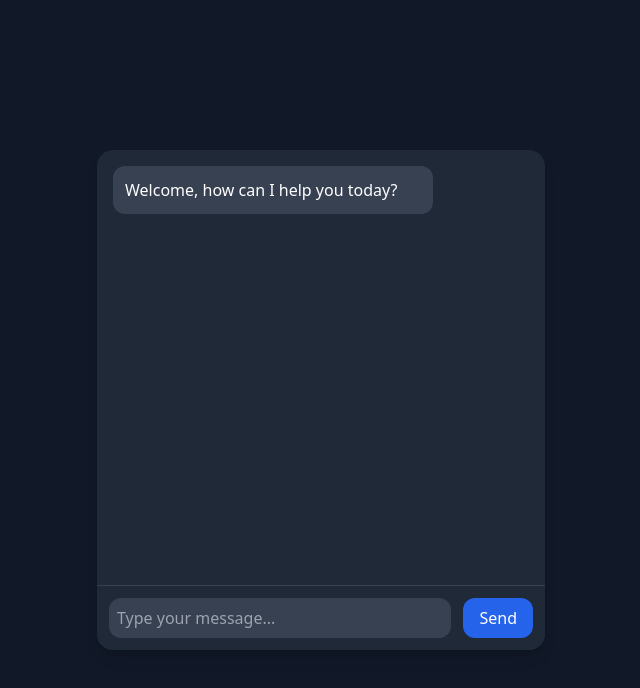
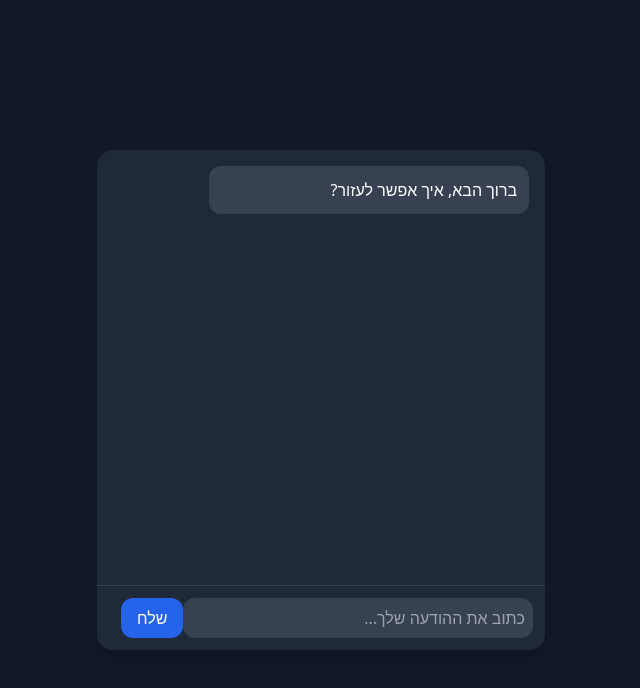
Before and after one commit to RonTheDev/chatbot-UI, a React (Vite) app: page / in a window 1280 px wide. Shown: the top 688 px of the page, without its empty margins (319-959 px from the left). Built offline with nearby package versions, Linux system fonts and the light colour scheme.

Commit message:
Sandbox snapshot commit

```diff
--- a/src/App.tsx
+++ b/src/App.tsx
@@ -7,7 +7,7 @@ interface Message {
 
 export default function Chatbot() {
   const [messages, setMessages] = useState<Message[]>([
-    { sender: "bot", text: "Welcome, how can I help you today?" },
+    { sender: "bot", text: "ברוך הבא, איך אפשר לעזור?" },
   ]);
   const [input, setInput] = useState("");
 
@@ -19,18 +19,24 @@ export default function Chatbot() {
 
     // Simulated bot response
     setTimeout(() => {
-      setMessages((prev) => [...prev, { sender: "bot", text: "Thinking..." }]);
+      setMessages((prev) => [
+        ...prev,
+        { sender: "bot", text: "חושב על תשובה..." },
+      ]);
     }, 500);
   };
 
   return (
-    <div className="min-h-screen bg-gray-900 text-white flex flex-col items-center justify-center p-4">
+    <div
+      dir="rtl"
+      className="min-h-screen bg-gray-900 text-white flex flex-col items-center justify-center p-4"
+    >
       <div className="w-full max-w-md h-[500px] bg-gray-800 rounded-2xl shadow-lg flex flex-col overflow-hidden">
         <div className="flex-1 overflow-y-auto p-4 space-y-2">
           {messages.map((msg, index) => (
             <div
               key={index}
-              className={`p-3 rounded-xl max-w-xs ${
+              className={`p-3 rounded-xl max-w-xs text-right ${
                 msg.sender === "user"
                   ? "bg-blue-600 self-end"
                   : "bg-gray-700 self-start"
@@ -43,8 +49,8 @@ export default function Chatbot() {
         <div className="p-3 border-t border-gray-700 bg-gray-800 flex items-center">
           <input
             type="text"
-            className="flex-1 bg-gray-700 text-white p-2 rounded-xl outline-none"
-            placeholder="Type your message..."
+            className="flex-1 bg-gray-700 text-white p-2 rounded-xl outline-none text-right"
+            placeholder="כתוב את ההודעה שלך..."
             value={input}
             onChange={(e) => setInput(e.target.value)}
             onKeyDown={(e) => e.key === "Enter" && handleSend()}
@@ -53,7 +59,7 @@ export default function Chatbot() {
             onClick={handleSend}
             className="ml-3 px-4 py-2 bg-blue-600 rounded-xl hover:bg-blue-500 transition"
           >
-            Send
+            שלח
           </button>
         </div>
       </div>
```
